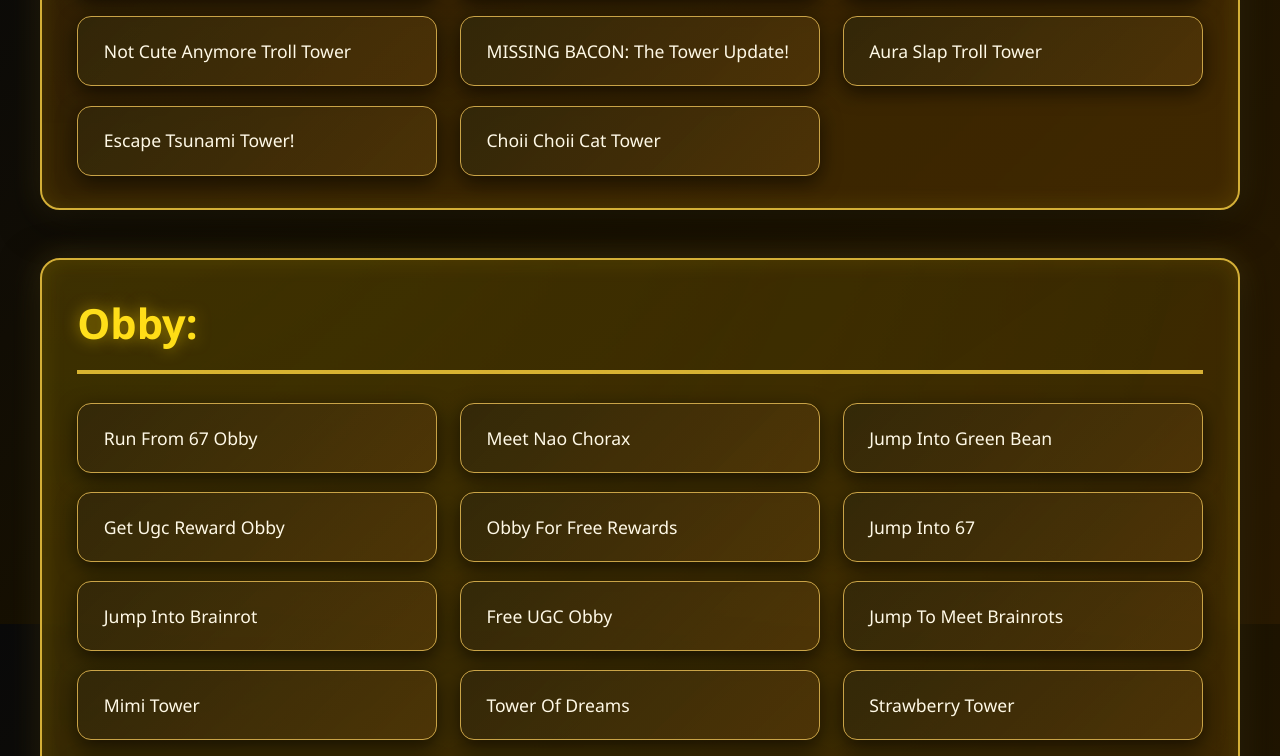
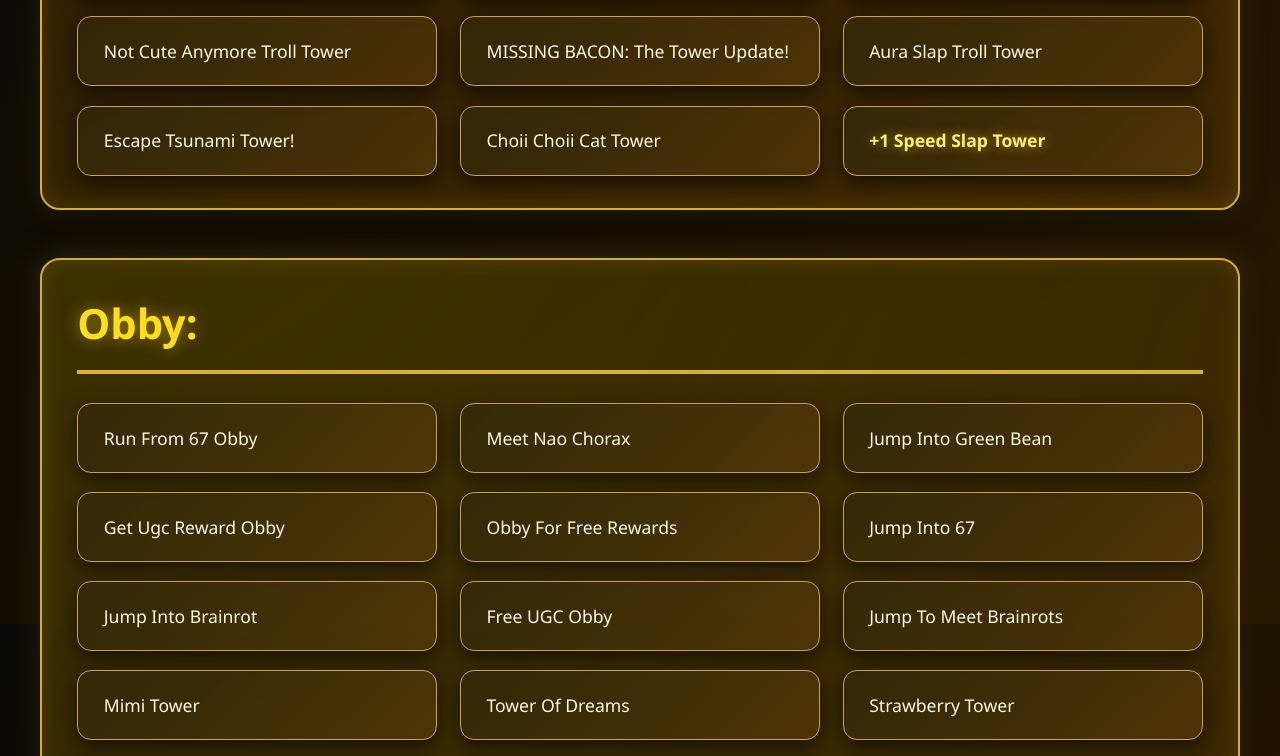
Before and after one commit to websitehi-98710/ArchiveXNovaGameFixed, a plain HTML site: page index.html in a window 1280 px wide. Shown: the part 8176-8932 px from the top of the page. Drawn offline with Linux system fonts and the light colour scheme.

Commit message:
Update index.html

```diff
--- a/index.html
+++ b/index.html
@@ -918,6 +918,7 @@
 
 "Choii Choii Cat Tower",
 
+"+1 Speed Slap Tower",
         ],
 
         "Obby": [
```
